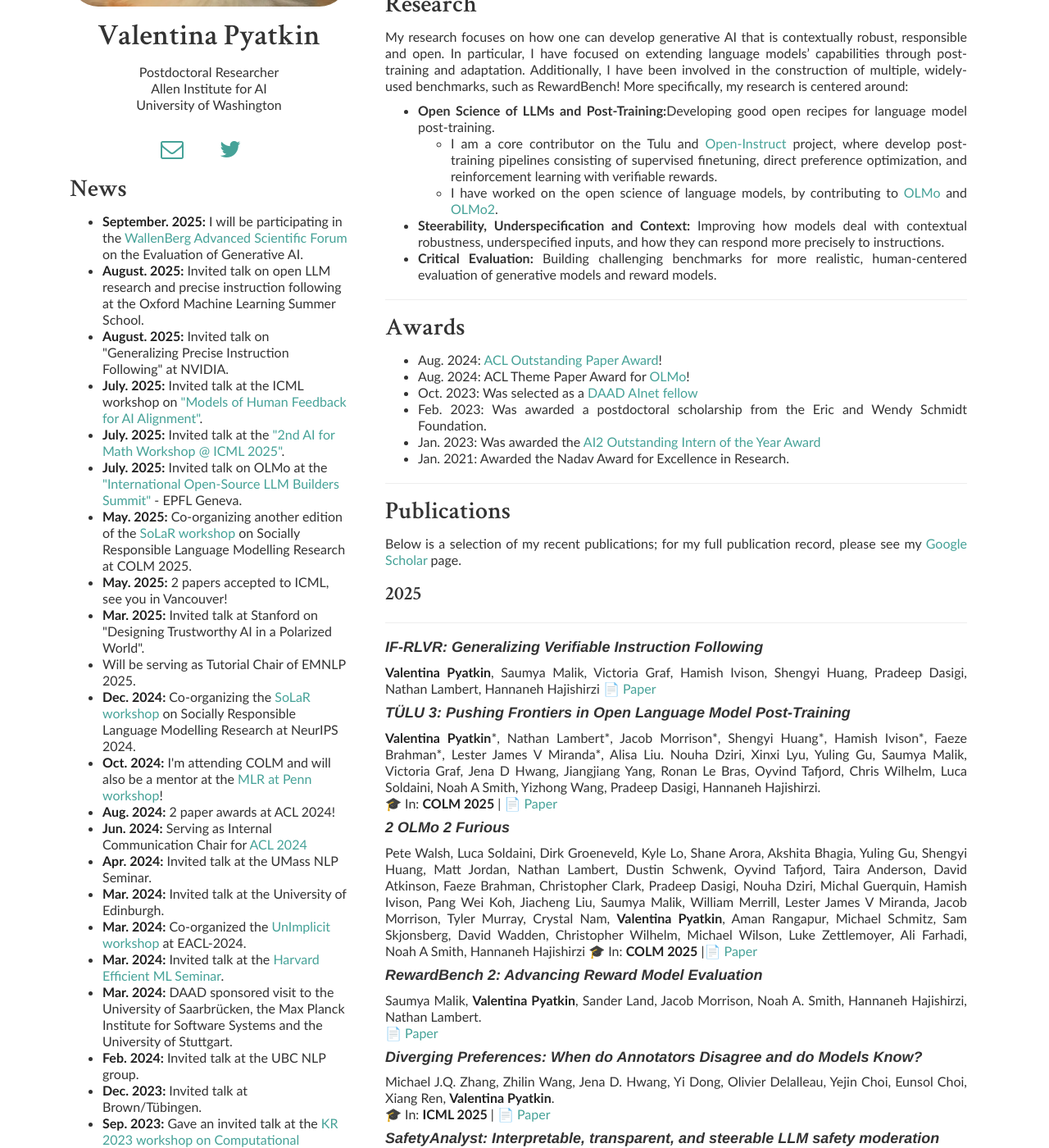
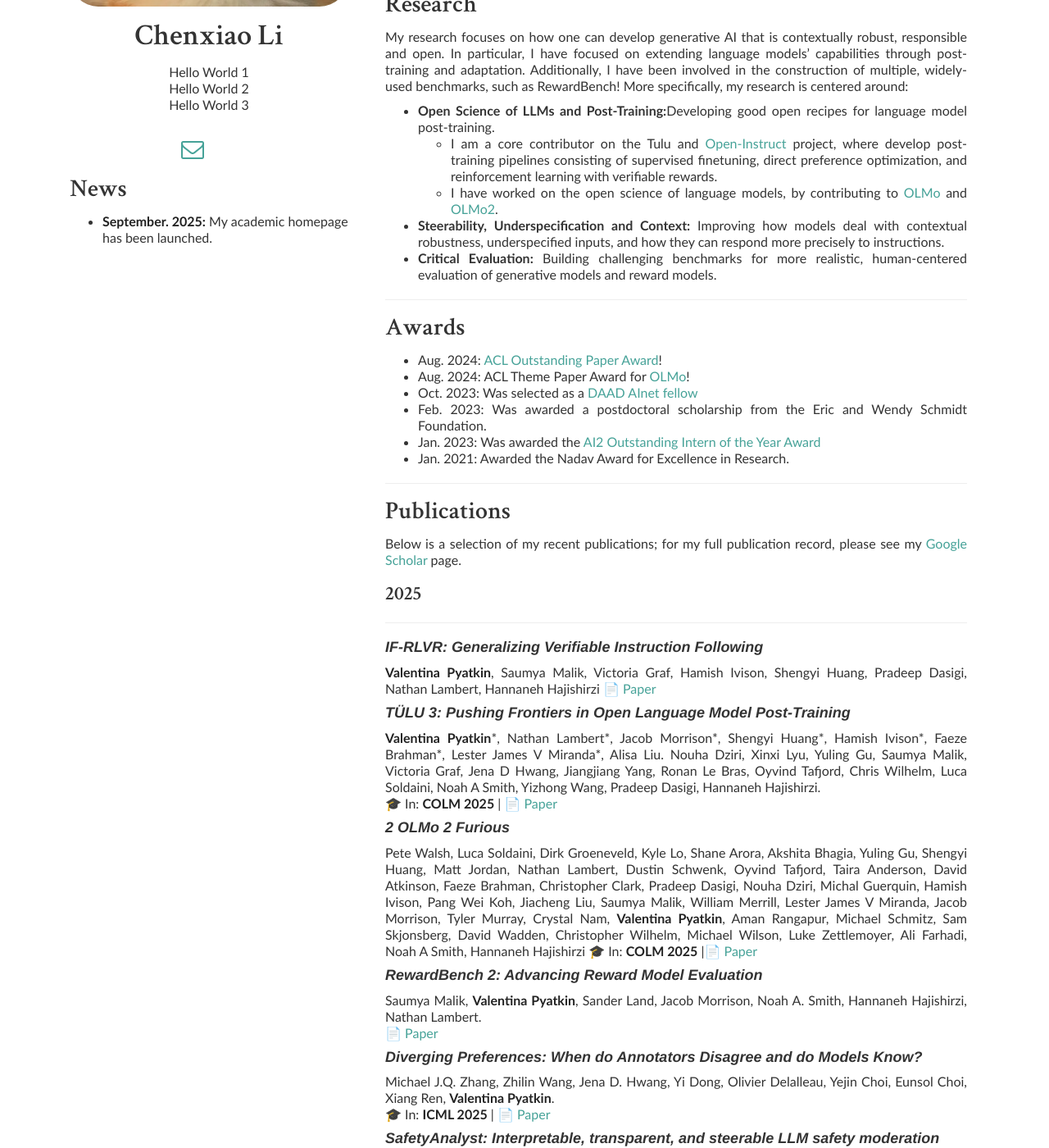
Before and after one commit to ChenxiaoLi-Joe/chenxiaolijoe.github.io, a Jekyll site: the page built from index.md, in a window 1280 px wide and 1400 px high, scrolled down 382 px. Shown: the whole window at 82% size. Built offline with Jekyll 4.4.1, drawn with Linux system fonts in a browser that asks for light colours; nearby versions of some CDN libraries; a style sheet for code colours, icons or effects is not loaded; our own code applies the rules of GitHub Pages for plain Markdown files; some of the changed text lies outside the part shown.

Commit message:
20250905:2

```diff
--- a/_layouts/home.html
+++ b/_layouts/home.html
@@ -5,120 +5,32 @@ layout: default
 <div class="row col-md-4">
 
 	<img style="border-radius: 35px;" src="smiledog.jpg" alt="metaxa">
-	<h1 style="text-align:center;">Valentina Pyatkin</h1>
+	<h1 style="text-align:center;">Chenxiao Li</h1>
 	<p style="text-align:center;">
-		Postdoctoral Researcher
-		<br>Allen Institute for AI
-		<br>University of Washington
+		Hello World 1
+		<br>Hello World 2
+		<br>Hello World 3
 	</p>
 		<br>
 	<div class="row text-center" id="contact-items">
-		<a style="padding-right:20px !important" href="mailto:valpyatkin@gmail.com"><i class="fa fa-envelope-o fa-2x"></i></a>
+		<a style="padding-right:20px !important" href="mailto:chenxiaoli.joe@gmail.com"><i class="fa fa-envelope-o fa-2x"></i></a>
 		<!--<a style="padding-right:20px !important" href="content/Metaxa_CV.pdf"><i class="ai ai-cv ai-2x"></i></a> -->
 		<a style="padding-right:20px !important" href="https://scholar.google.com/citations?user=E9EgKkMAAAAJ&hl=en"><i class="ai ai-google-scholar-square ai-2x"></i></a>
-		<a style="padding-right:20px !important" href="https://x.com/valentina__py"><i class="fa fa-twitter fa-2x"></i></a>
+		<!-- <a style="padding-right:20px !important" href="https://x.com/valentina__py"><i class="fa fa-twitter fa-2x"></i></a> -->
 	</div>
 	<h2 style="text-align:left;">News</h1>
 	<p style="text-align:left;">
 	  <ul>
 
     <li>
-     <strong>September. 2025:</strong> I will be participating in the <a href="https://wasp-sweden.org/wallenberg-advanced-scientific-forum-2025/">WallenBerg Advanced Scientific Forum</a> on the Evaluation of Generative AI.
+     <strong>September. 2025:</strong> My academic homepage has been launched.
     </li>
 
-		  <li>
-     <strong>August. 2025:</strong> Invited talk on open LLM research and precise instruction following at the Oxford Machine Learning Summer School.
-    </li>
-		  <li>
-     <strong>August. 2025:</strong> Invited talk on "Generalizing Precise Instruction Following" at NVIDIA.
-    </li>
-<li>
-     <strong>July. 2025:</strong> Invited talk at the ICML workshop on <a href="https://sites.google.com/view/mhf-icml2025">"Models of Human Feedback for AI Alignment"</a>.
-    </li>
-<li>
-     <strong>July. 2025:</strong> Invited talk at the <a href="https://sites.google.com/view/ai4mathworkshopicml2025/">"2nd AI for Math Workshop @ ICML 2025"</a>.
-    </li>
-<li>
-     <strong>July. 2025:</strong> Invited talk on OLMo at the <a href="https://ai.ethz.ch/details.international-opensource-llm-builders-summit.74610.html">"International Open-Source LLM Builders Summit"</a> - EPFL Geneva.
-    </li>
-    <li>
-     <strong>May. 2025:</strong> Co-organizing another edition of the
-      <a href="https://solar-colm.github.io/">SoLaR workshop</a>
-      on Socially Responsible Language Modelling Research at COLM 2025.
-    </li>
-    <li>
-     <strong>May. 2025:</strong> 2 papers accepted to ICML, see you in Vancouver!
-    </li>
-    <li>
-     <strong>Mar. 2025:</strong> Invited talk at Stanford on "Designing Trustworthy AI in a Polarized World".
-    </li>
-    <li>
-     Will be serving as Tutorial Chair of EMNLP 2025.
-    </li>
-    <li>
-      <strong>Dec. 2024:</strong> Co-organizing the
-      <a href="https://solar-neurips.github.io/">SoLaR workshop</a>
-      on Socially Responsible Language Modelling Research at NeurIPS 2024.
-    </li>
-    <li>
-     <strong>Oct. 2024:</strong> I'm attending COLM and will also be a mentor at the
-      <a href="https://sites.google.com/view/mlrpenn-mentor/schedule?authuser=0">MLR at Penn workshop</a>!
-    </li>
-
-    <li><strong>Aug. 2024:</strong> 2 paper awards at ACL 2024!</li>
-
-    <li>
-      <strong>Jun. 2024:</strong> Serving as Internal Communication Chair for
-      <a href="https://2024.aclweb.org/organization/">ACL 2024</a>
-    </li>
-
-    <li><strong>Apr. 2024:</strong> Invited talk at the UMass NLP Seminar.</li>
-
-    <li><strong>Mar. 2024:</strong> Invited talk at the University of Edinburgh.</li>
-
-    <!--<li><strong>Mar. 2024:</strong> Excited to be serving as an Area Chair/Action Editor of ARR.</li>-->
-
-    <li>
-      <strong>Mar. 2024:</strong> Co-organized the
-      <a href="https://unimplicit2024.github.io/">UnImplicit workshop</a>
-      at EACL-2024.
-    </li>
-
-    <li>
-      <strong>Mar. 2024:</strong> Invited talk at the
-      <a href="https://sites.google.com/view/harvard-efficient-ml">Harvard Efficient ML Seminar</a>.
-    </li>
-
-    <li>
-      <strong>Mar. 2024:</strong> DAAD sponsored visit to the University of Saarbrücken, the Max Planck Institute for Software Systems and the University of Stuttgart.
-    </li>
-
-    <li><strong>Feb. 2024:</strong> Invited talk at the UBC NLP group.</li>
-
-    <li><strong>Dec. 2023:</strong> Invited talk at Brown/Tübingen.</li>
-
-  <!--   <li><strong>Sep. 2023:</strong> Gave a talk at a local Seattle high school on deep learning, LLMs and ethics.</li>-->
-
-    <li>
-      <strong>Sep. 2023:</strong> Gave an invited talk at the
-      <a href="https://sites.google.com/view/cme2023/home">KR 2023 workshop on Computational Machine Ethics</a>.
-    </li>
-
-    <li>
-      <strong>Jan. 2023:</strong> Invited talk at the
-      <a href="https://jessyli.com/courses/lin393_s23">UT Austin Seminar on "Social Implications and Impact of NLP"</a>.
-    </li>
-
-    <li>
-      <strong>Jul. 2022:</strong> Co-organized the
-      <a href="https://unimplicit2022.github.io/">UnImplicit workshop</a>
-      at NAACL-2022.
-    </li>
-  </ul>
+    </ul>
 	</p>
 </div>
 
 <div style="margin-left:30px" class="col-md-8 blurb">
-<b>I am on the academic job market for faculty positions!</b> Feel free to reach out if you have an opening in your department.
+If you are interested in my field of work, any form of collaboration and communication is welcome. Please feel free to contact me !
     <div style="text-align:justify">{{ content }}</div>
 </div>
```
